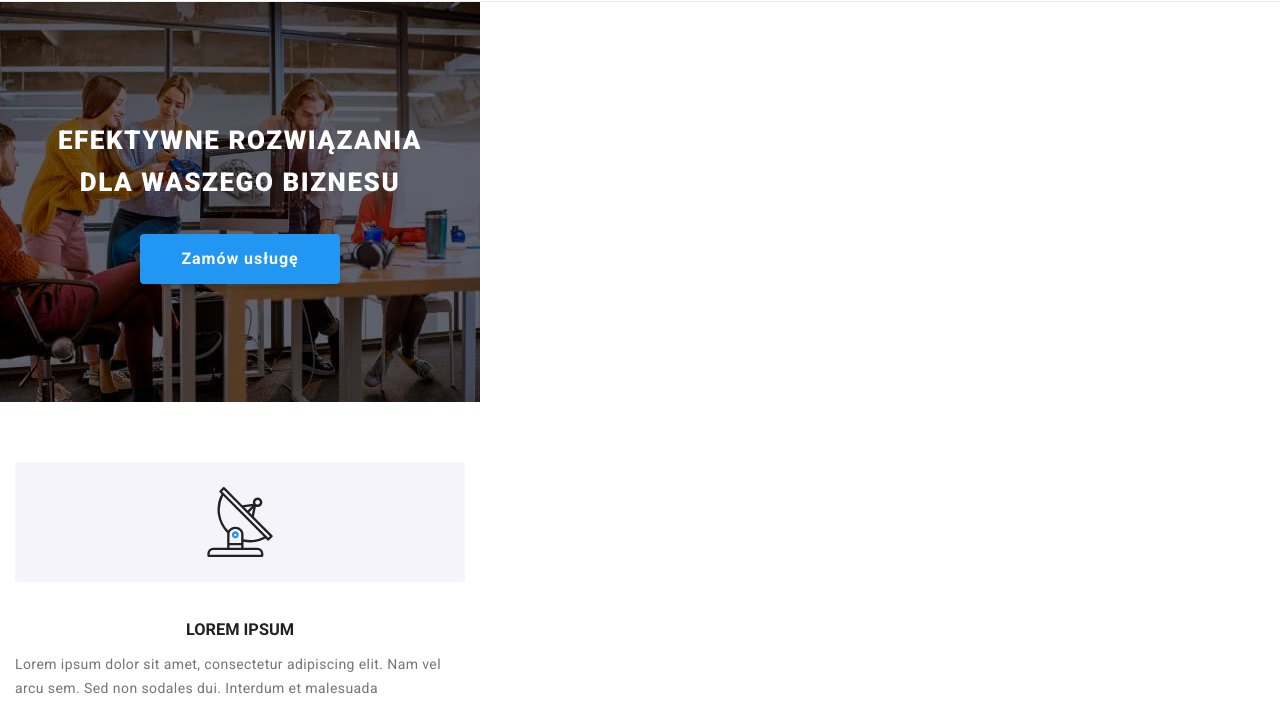
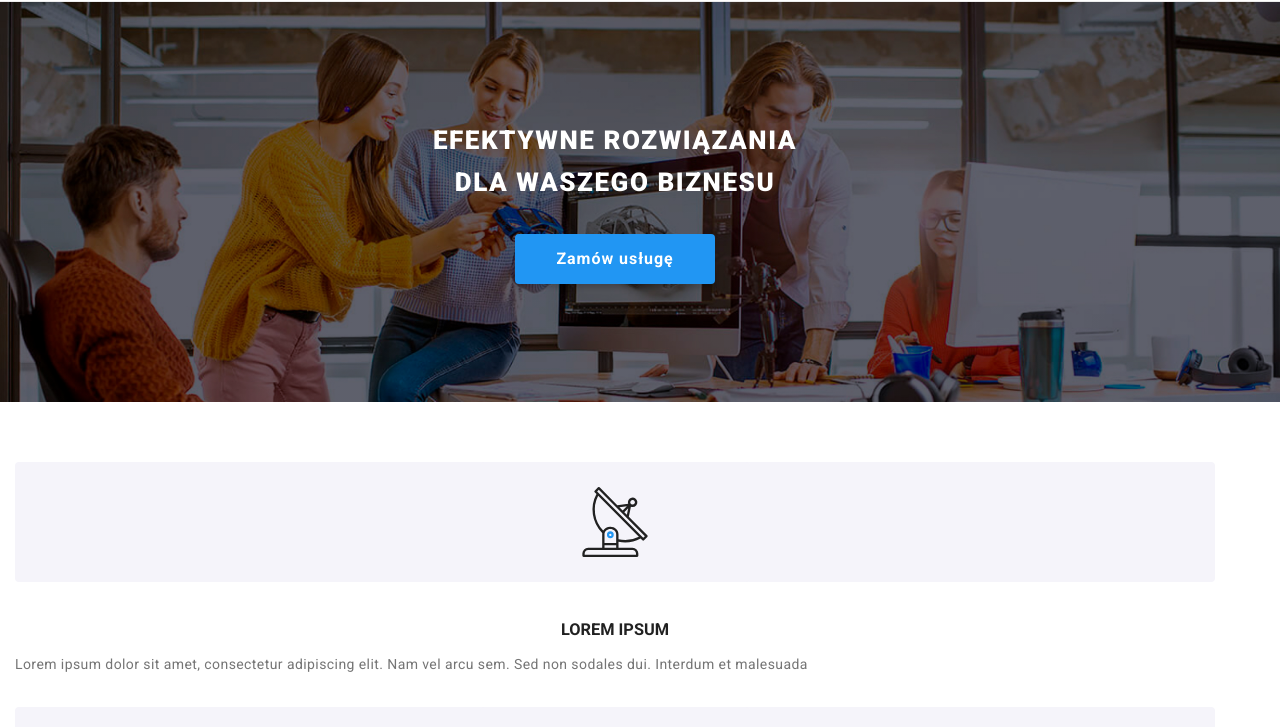
Before and after one commit to kingadidyk/goit-markup-hw-08, a plain HTML site: page index.html in a window 1280 px wide. Shown: the part 62-789 px from the top of the page. Drawn offline with nearby package versions, Linux system fonts and the light colour scheme.

Commit message:
overlay tablet

```diff
--- a/sass/components/_global-settings.scss
+++ b/sass/components/_global-settings.scss
@@ -1,6 +1,12 @@
 body {
   font-family: "Roboto", "Raleway", sans-serif;
   color: $color-text-gray;
+}
+
+@media screen and (min-width: 320px) {
+  body {
+    overflow-x: none;
+  }
 }
 
 ul {
@@ -45,3 +51,15 @@ img {
   width: 450px;
   margin: 0 15px 0 15px;
 }
+
+@media screen and (min-width: 768px) {
+  .container {
+    width: 768px;
+  }
+}
+
+@media screen and (min-width: 1200px) {
+  .container {
+    width: 1200px;
+  }
+}
--- a/sass/components/_mobile-menu.scss
+++ b/sass/components/_mobile-menu.scss
@@ -12,6 +12,12 @@
   &:focus,
   &:hover {
     fill: $color-text-blue;
+  }
+
+  @media (min-width: 768px) {
+    & {
+      display: none;
+    }
   }
 }
 
--- a/sass/components/_navigation.scss
+++ b/sass/components/_navigation.scss
@@ -10,6 +10,18 @@
   flex-direction: row;
   gap: 46px;
   margin-left: 93px;
+
+  @media screen and (min-width: 768px) {
+    .navigation {
+      display: flex;
+    }
+  }
+
+  @media screen and (min-width: 1200px) {
+    .navigation {
+      display: flex;
+    }
+  }
 
   &__link {
     font-weight: $font-weight-medium;
--- a/sass/components/_overlay.scss
+++ b/sass/components/_overlay.scss
@@ -1,13 +1,28 @@
 /* mobile settings*/
 
 .overlay {
-  max-width: 480px;
+  min-width: 480px;
+  max-width: 1600px;
   height: 400px;
   background-image: linear-gradient($bg-gradient),
     url("../images/imgbackground-mobile.jpg");
   background-color: $color-bg-darkGray;
   background-repeat: no-repeat;
   background-size: cover;
+
+  @media screen and (min-width: 768px) {
+    & {
+      background-image: linear-gradient($bg-gradient),
+        url("../images/imgbackground-tablet.jpg");
+    }
+  }
+
+  @media screen and (min-width: 1200px) {
+    & {
+      background-image: linear-gradient($bg-gradient),
+        url("../images/imgbackground.jpg");
+    }
+  }
 
   &__box {
     display: flex;
--- a/sass/main.scss
+++ b/sass/main.scss
@@ -1,5 +1,6 @@
 @import "./utils/variables";
 @import "./components/global-settings";
+@import "./components/mobile-menu";
 @import "./components/modal";
 @import "./components/header";
 @import "./components/logo";
@@ -15,4 +16,3 @@
 @import "./components/form";
 @import "./components/btn-portfolio";
 @import "./components/cards-portfolio";
-@import "./components/mobile-menu";
```
Also changed, not shown: index.html (+8 -2 lines), css/main.css, css/main.min.css, images/imgbackground-tablet.jpg, images/imgbackground-tablet@2x.jpg, 2 other files.
